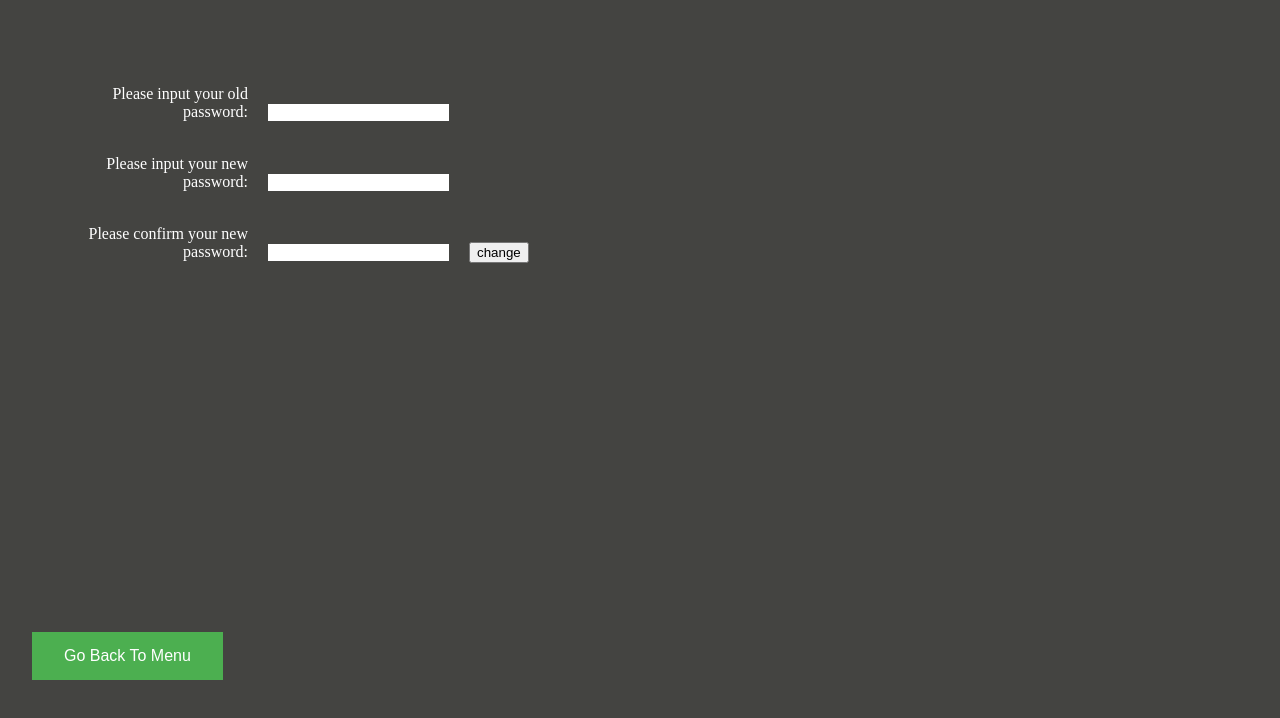
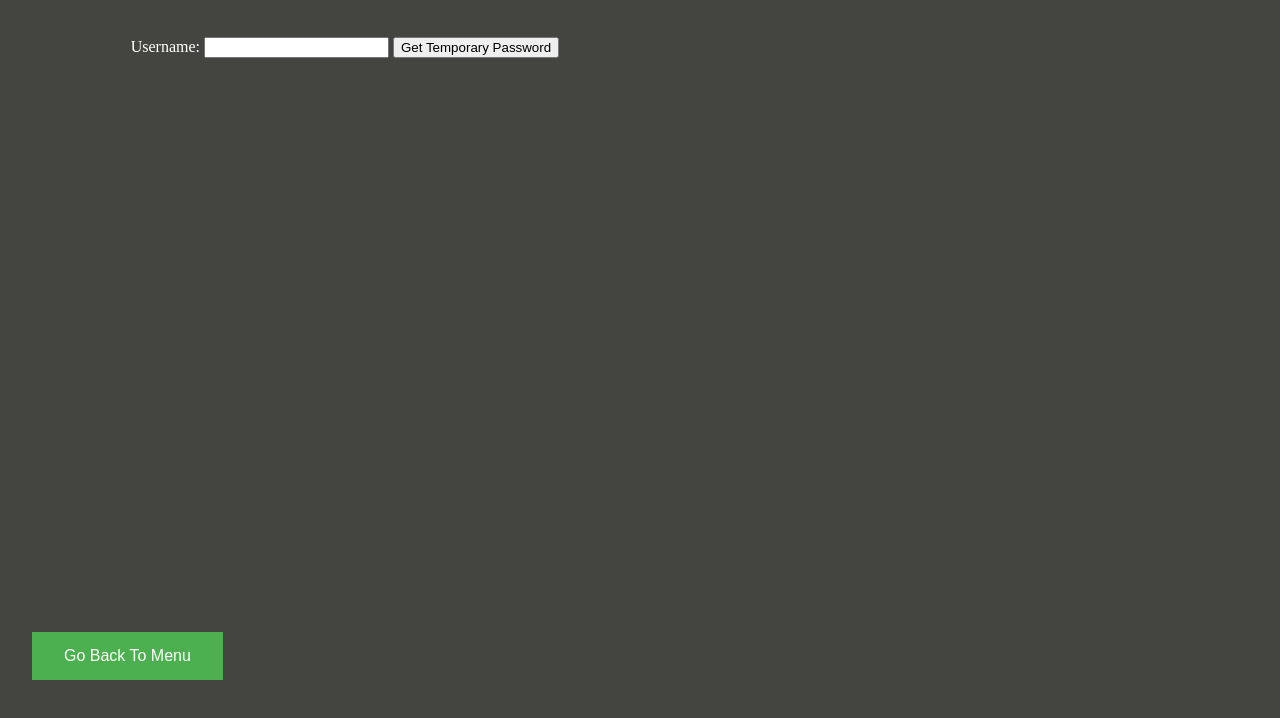
Before and after one commit to CSC207-UofT/course-project-ask-the-magic-conch-shell, a plain HTML site: page src/main/resources/template/changeStudentPassword.html in a window 1280 px wide. Shown: the part 72-790 px from the top of the page. Drawn offline with Linux system fonts and the light colour scheme.

Commit message:
staff branch html finished

```diff
--- a/src/main/resources/template/staffChangePassword.html
+++ b/src/main/resources/template/changeStudentPassword.html
@@ -85,15 +85,6 @@
             cursor: pointer;
         }
 
-        form.step2 {
-            border:white;
-            margin:3rem;
-        }
-
-        .pass_box{
-            border:black;
-            margin:1rem;
-            text-align: right;}
 
         iframe {
             width: 80%;
@@ -119,20 +110,15 @@
     <div id="account" class="accountInfo">
         <a id="crossButton" class="closebtn" onclick="closeNav()">&times;</a>
         <h5>Username:</h5> <p>admin</p>
-        <h5>User Type:</h5> <p>stuff</p>
+        <h5>User Type:</h5> <p>staff</p>
         <a id="logout" onclick="logout()">Log out</a>
     </div>
 
     <div class="menu">
-        <form class="step2">
-            <label for="old_password">Please input your old password:</label>
-            <input class="pass_box" type="text" id="old_password" name="old_password"><br><br>
-            <label for="new_password">Please input your new password:</label>
-            <input class="pass_box" type="text" id="new_password" name="new_password"><br><br>
-            <label for="confirm_password">Please confirm your new password:</label>
-            <input class="pass_box" type="text" id="confirm_password" name="new_password">
-            <input id="change_password" name="change" type="button" value="change">
-        </form>
+        <label for="userName">Username:</label>
+        <input name="userName" id="userName" type="text" value="">
+        <button id="submit" class="submit" onclick="temPassword()">Get Temporary Password</button>
+        <p id="hidden_message" style="color: white; margin: 3rem 3rem;" ></p>
 
 
     </div>
@@ -167,5 +153,8 @@
         location.href = "staffMenu.html"
     }
 
-
+    function temPassword(){
+        document.getElementById("hidden_message").innerHTML="Temporary Password: _________" +
+            "Please copy it to the students and ask them to reset it on their device"
+    }
 </script>
```
Also changed, not shown: src/main/resources/template/addBook.html (+1 -1 lines), src/main/resources/template/staffMenu.html (+2 -3 lines), src/main/resources/template/staffReturnBook.html (+1 -2 lines).
